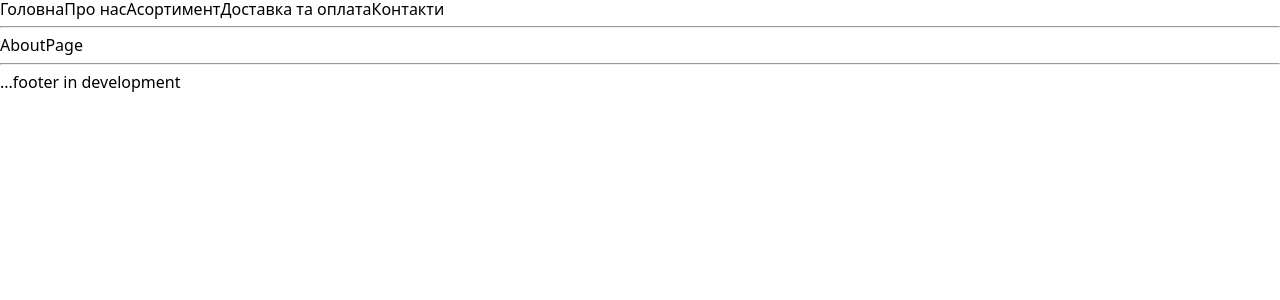
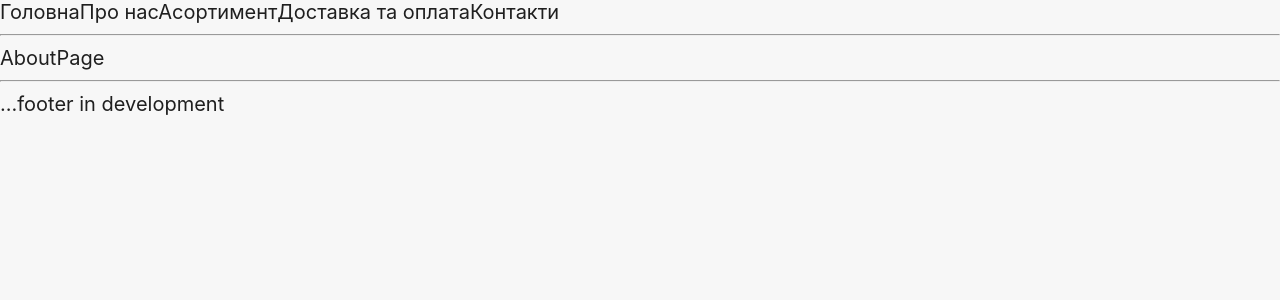
Before and after one commit to va7ul/Battery_Fly_Frontend, a React (Create React App) app: page /Battery_Fly_Frontend/about in a window 1280 px wide. Shown: the top 300 px of the page. Built offline with nearby package versions, Linux system fonts and the light colour scheme.

Commit message:
Add styled-component theme

```diff
--- a/src/components/Layout/Layout.jsx
+++ b/src/components/Layout/Layout.jsx
@@ -1,5 +1,7 @@
 import { Suspense } from 'react';
 import { Outlet } from 'react-router-dom';
+import { ThemeProvider } from '@mui/material/styles';
+import { theme } from 'styles/GlobalStyled';
 import { Container } from './Layout.styled';
 import { Footer } from '../Footer/Footer';
 import { Header } from '../../components/Header/Header';
@@ -9,6 +11,7 @@ import { Header } from '../../components/Header/Header';
 export const Layout = () => {
   return (
     <>
+      <ThemeProvider theme={theme}>
         <header>
           <Header />
         </header>
@@ -24,6 +27,7 @@ export const Layout = () => {
         <footer>
           <Footer />
         </footer>
+      </ThemeProvider>
     </>
   );
 };
--- a/src/components/Layout/Layout.styled.js
+++ b/src/components/Layout/Layout.styled.js
@@ -4,6 +4,9 @@ import { hidden } from '../../styles/GlobalStyled';
 export const Container = styled.div`
   max-width: 320px;
   margin: 0 auto;
+
+  /* for example */
+  /* background: ${props => props.theme.colors.error}; */
 
   @media screen and (min-width: 1280px) {
     max-width: 1280px;
--- a/src/index.js
+++ b/src/index.js
@@ -4,8 +4,8 @@ import { Provider } from 'react-redux';
 import { PersistGate } from 'redux-persist/integration/react';
 import { BrowserRouter } from 'react-router-dom';
 import { persistor, store } from './redux/store.js';
-import { ThemeProvider } from '@mui/material/styles';
-import { GlobalStyle, theme } from './styles/GlobalStyled';
+import { ThemeProvider } from 'styled-components';
+import { GlobalStyle, themeStyledComponent } from './styles/GlobalStyled';
 import { App } from 'App.jsx';
 
 ReactDOM.createRoot(document.getElementById('root')).render(
@@ -13,7 +13,7 @@ ReactDOM.createRoot(document.getElementById('root')).render(
     <Provider store={store}>
       <PersistGate loading={null} persistor={persistor}>
         <BrowserRouter basename="/Battery_Fly_Frontend">
-          <ThemeProvider theme={theme}>
+          <ThemeProvider theme={themeStyledComponent}>
             <App />
             <GlobalStyle />
           </ThemeProvider>
--- a/src/styles/GlobalStyled.js
+++ b/src/styles/GlobalStyled.js
@@ -12,15 +12,17 @@ export const theme = createTheme({
     secondary: {
       main: 'rgba(244, 170, 0, 1)',
     },
+    svgColor: {
+      main: 'rgba(255, 187, 37, 1)',
+    },
     background: {
-      paper: '#FBD06E',
-      default: '#F7F7F7',
+      paper: 'rgba(251, 208, 110, 1)',
+      default: 'rgba(247, 247, 247, 1)',
     },
     text: {
       primary: 'rgba(31, 31, 31, 1)',
       disabled: 'rgba(157, 157, 157, 1)',
-      secondary: 'rgba(0, 0, 0, 1)',
-      hint: 'rgba(2, 2, 2, 1)',
+      secondary: 'rgba(165, 165, 165, 1)',
     },
     warning: {
       main: 'rgba(228, 219, 0, 1)',
@@ -32,16 +34,16 @@ export const theme = createTheme({
       main: 'rgba(20, 211, 16, 1)',
     },
     primary: {
-      main: '#388e3c',
+      main: 'rgba(247, 247, 247, 1)',
     },
   },
   typography: {
     fontFamily: 'Inter',
     fontSize: 20,
+    htmlFontSize: 20,
     fontWeightLight: 300,
-    htmlFontSize: 20,
+    fontWeightMedium: 600,
     fontWeightBold: 700,
-    fontWeightMedium: 600,
     h2: {
       fontWeight: 700,
     },
@@ -96,42 +98,38 @@ export const theme = createTheme({
 
 export const themeStyledComponent = {
   colors: {
-    mainColor: 'rgba(0, 0, 0, 1)',
+    textPrimary: 'rgba(31, 31, 31, 1)',
+    textDisabled: 'rgba(157, 157, 157, 1)',
+    greyOutput: 'rgba(144, 144, 144, 1)',
+    greyPlaysholder: 'rgba(165, 165, 165, 1)',
+    secondary: 'rgba(244, 170, 0, 1)',
+    svgColor: 'rgba(255, 187, 37, 1)',
+    background: 'rgba(247, 247, 247, 1)',
+    backgroundPaper: 'rgba(251, 208, 110, 1)',
+
+    warning: 'rgba(228, 219, 0, 1)',
+    error: 'rgba(255, 0, 0, 1)',
+    success: 'rgba(20, 211, 16, 1)',
+  },
+  transition: {
+    main: 'transition-dur-and-func: 250ms cubic-bezier(0.4, 0, 0.2, 1)',
   },
 };
 
 export const GlobalStyle = createGlobalStyle`
-:root{
-/* --primary-color-white:#FFFFFF;
---primary-color-black-one:#050505;
---primary-color-violet:#B6C3FF;
---primary-color-black-two:#0F0F0F;
---primary-color-lite-green:#45FFBC;
---primary-color-grey:#B6B6B6;
---primary-color-green-lite:#E3FFA8;
 
---secondary-color-grey-one:#292928;
---secondary-color-pink:#FFC4F7;
---secondary-color-yellow:#FFF3B7;
-
-
---main-font-size: 14px;
---main-line-height:1.4;
---main-letter-spacing:0.02em;
---transition-dur-and-func: 250ms cubic-bezier(0.4, 0, 0.2, 1); */
+body {
+  margin: 0;
+  font-family: 'Inter', sans-serif;
+  background-color: ${themeStyledComponent.colors.background};
+  color: ${themeStyledComponent.colors.textPrimary};
+  font-size: 20px;
+  font-weight: 400;
+  line-height: 1.2;
+  letter-spacing: 0;
+  -webkit-font-smoothing: antialiased;
+  -moz-osx-font-smoothing: grayscale;
 }
-
-
-
-/* body {
-  margin: 0;
-  font-family: 'Poppins400', sans-serif;
-  background-color: var(--primary-color-black-one);
-  color: var(--primary-color-white);
-  font-size: var(--main-font-size);
-  line-height: var(--main-line-height);
-  letter-spacing: var(--main-letter-spacing);
-} */
 
 h1,
 h2,
```
Lines whose indentation alone changed are shown as unchanged.
